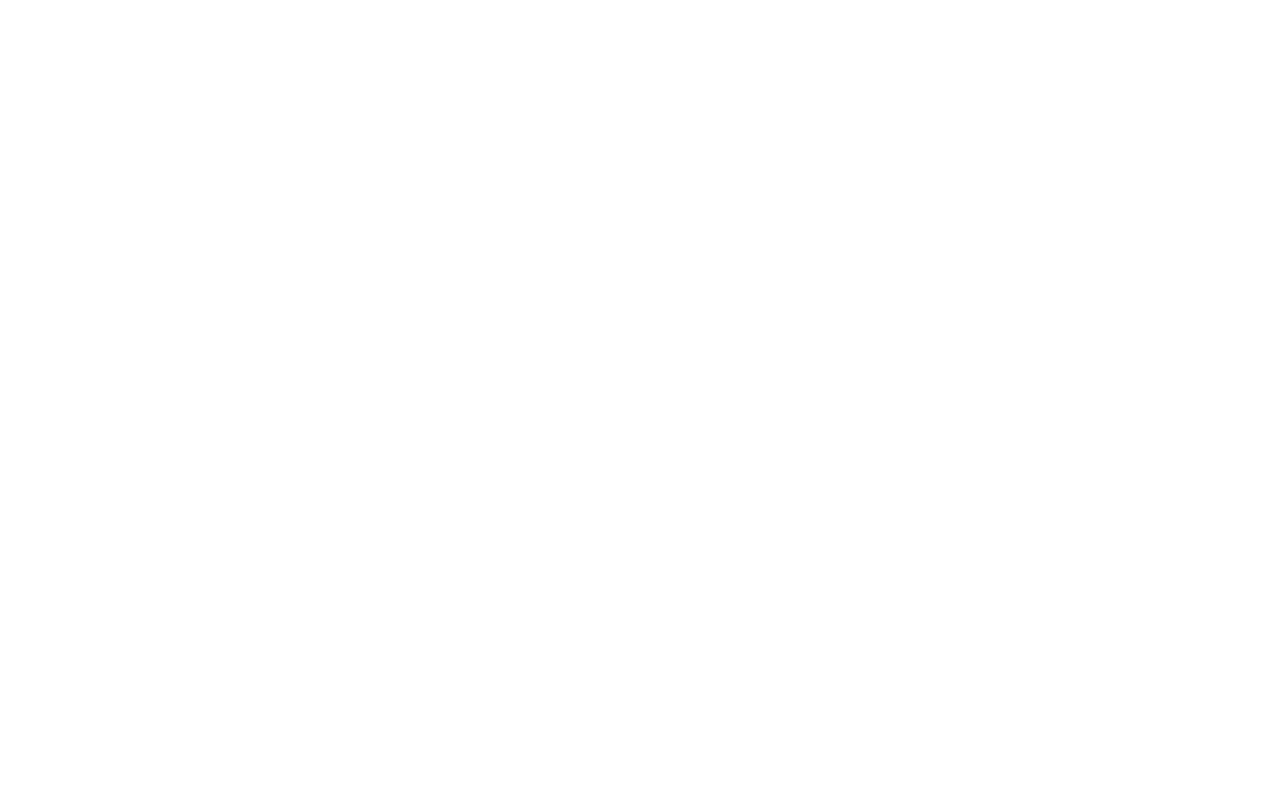
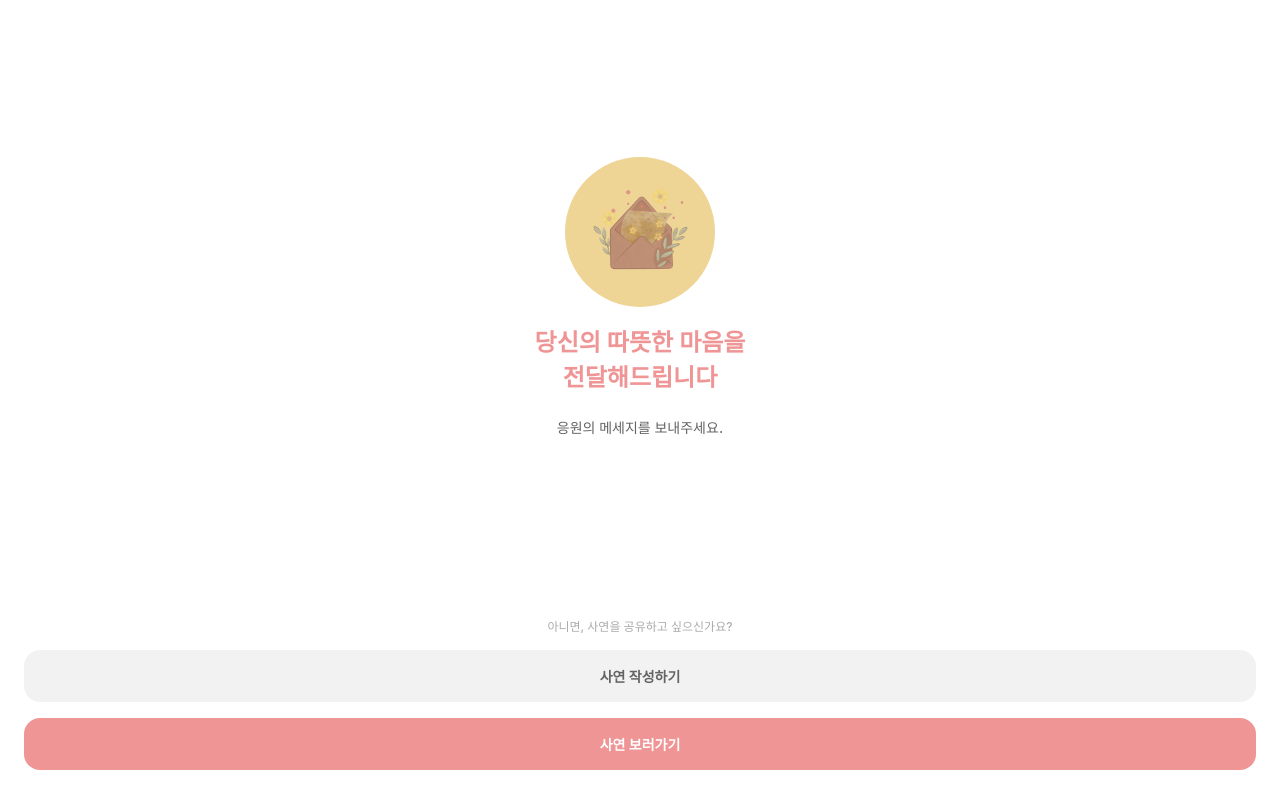
Before and after one commit to cottons-kr/goodpapers, a Next.js app: page / in a window 1280 px wide. Built offline with nearby package versions, Linux system fonts and the light colour scheme; a web font is replaced by a local one.

Commit message:
chore: Add Flex layout and update Typography component

```diff
--- /dev/null
+++ b/app/page.module.scss
@@ -0,0 +1,19 @@
+.top {
+  padding-bottom: 150px;
+  .image {
+    width: 150px;
+    height: 150px;
+    border-radius: 50%;
+    background: var(--orange);
+    display: grid;
+    place-items: center;
+    img {
+      width: 100px;
+      height: 100px;
+    }
+  }
+}
+
+.title {
+  text-align: center;
+}
--- a/app/page.tsx
+++ b/app/page.tsx
@@ -1,3 +1,65 @@
+import Flex from '@/components/layout/Flex'
+import { NumberPreset } from '@/lib/variables'
+import Envelop from '@/public/envelope.png'
+import Image from 'next/image'
+import Typography from '@/components/ui/Typography'
+import { ColorPalette } from '@/lib/colors'
+import { TypographySize, TypographyWeight } from '@/components/ui/Typography/shared'
+import Button from '@/components/ui/Button'
+import { ButtonSize, ButtonVariant } from '@/components/ui/Button/shared'
+import s from './page.module.scss'
+
 export default function IndexPage() {
-  return <></>
+  return <>
+    <Flex
+      className={s.top}
+      direction='column' align='center' justify='flex-end'
+      gap={NumberPreset[24]}
+      height='100%'
+    >
+      <Flex direction='column' align='center' gap={NumberPreset[16]}>
+        <div className={s.image}>
+          <Image src={Envelop} alt='편지' />
+        </div>
+        <Typography.Display
+          className={s.title}
+          color={ColorPalette.Peach}
+          size={TypographySize.SMALL}
+          weight={TypographyWeight.SEMIBOLD}
+        >
+          당신의 따뜻한 마음을 <br />
+          전달해드립니다
+        </Typography.Display>
+      </Flex>
+      <Typography.Text
+        color={ColorPalette.Gray700}
+        size={TypographySize.SMALL}
+        weight={TypographyWeight.MEDIUM}
+      >
+        응원의 메세지를 보내주세요.
+      </Typography.Text>
+    </Flex>
+    <Flex direction='column' align='center' gap={NumberPreset[16]}>
+      <Typography.Text
+        color={ColorPalette.Gray300}
+        size={TypographySize.EXTRASMALL}
+        weight={TypographyWeight.MEDIUM}
+      >
+        아니면, 사연을 공유하고 싶으신가요?
+      </Typography.Text>
+      <Button
+        fullWidth
+        size={ButtonSize.LARGE}
+      >
+        사연 작성하기
+      </Button>
+      <Button
+        fullWidth
+        variant={ButtonVariant.PRIMARY}
+        size={ButtonSize.LARGE}
+      >
+        사연 보러가기
+      </Button>
+    </Flex>
+  </>
 }
--- a/components/ui/Typography/index.tsx
+++ b/components/ui/Typography/index.tsx
@@ -5,8 +5,13 @@
   return <BaseTypography {...props} variant={TypographyVariant.TEXT} />
 }
 
+function Display(props: BaseProps) {
+  return <BaseTypography {...props} variant={TypographyVariant.DISPLAY} />
+}
+
 const Typography = {
   Text,
+  Display,
 } as const
 
 export default Typography
--- a/components/ui/Typography/shared.ts
+++ b/components/ui/Typography/shared.ts
@@ -3,6 +3,7 @@
 
 export const enum TypographyVariant {
   TEXT = 'text',
+  DISPLAY = 'display',
 }
 
 export const enum TypographyWeight {
@@ -20,6 +21,7 @@
 
 export const TypographyTag = {
   [TypographyVariant.TEXT]: 'p',
+  [TypographyVariant.DISPLAY]: 'p',
 } as const
 
 export type BaseProps = {
```
